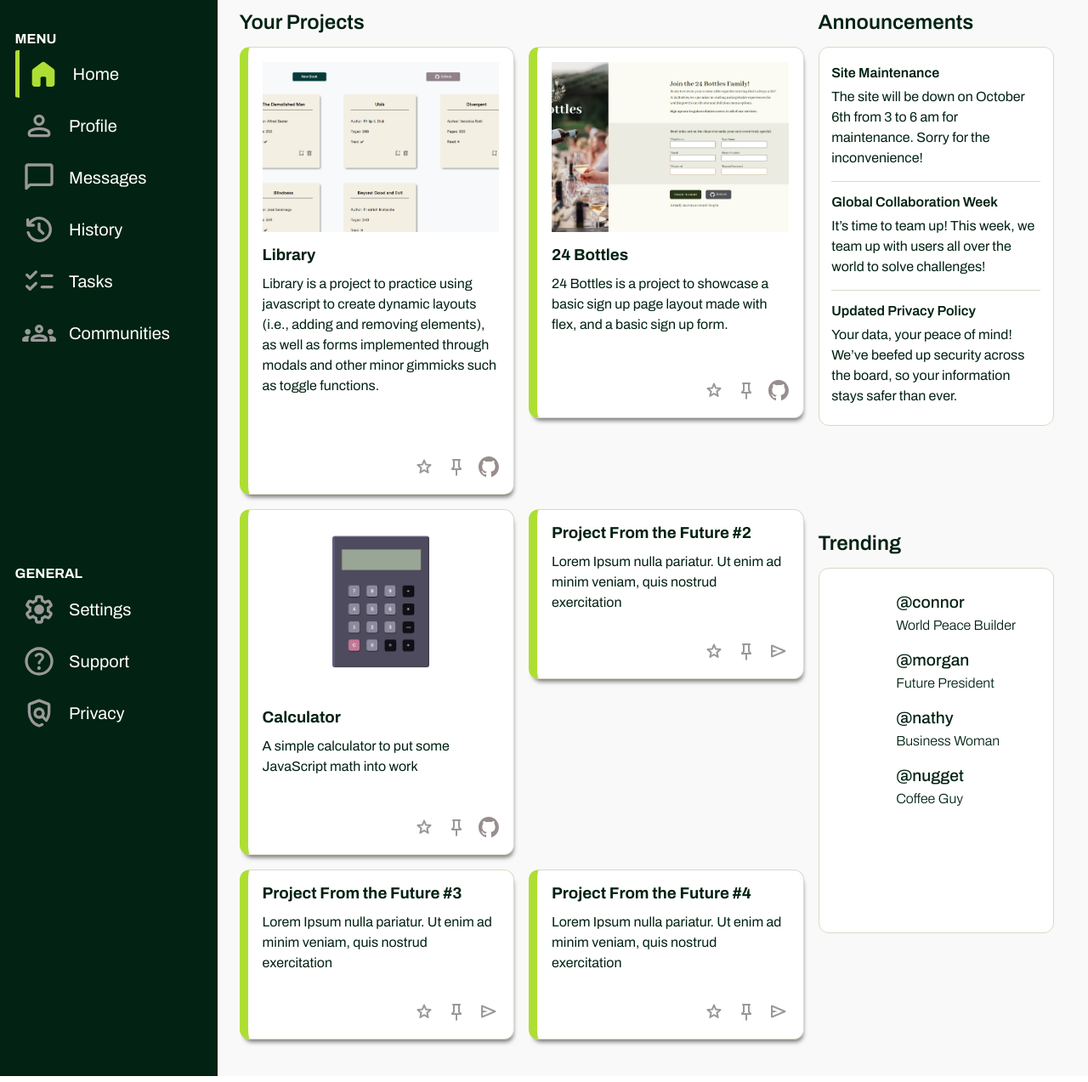
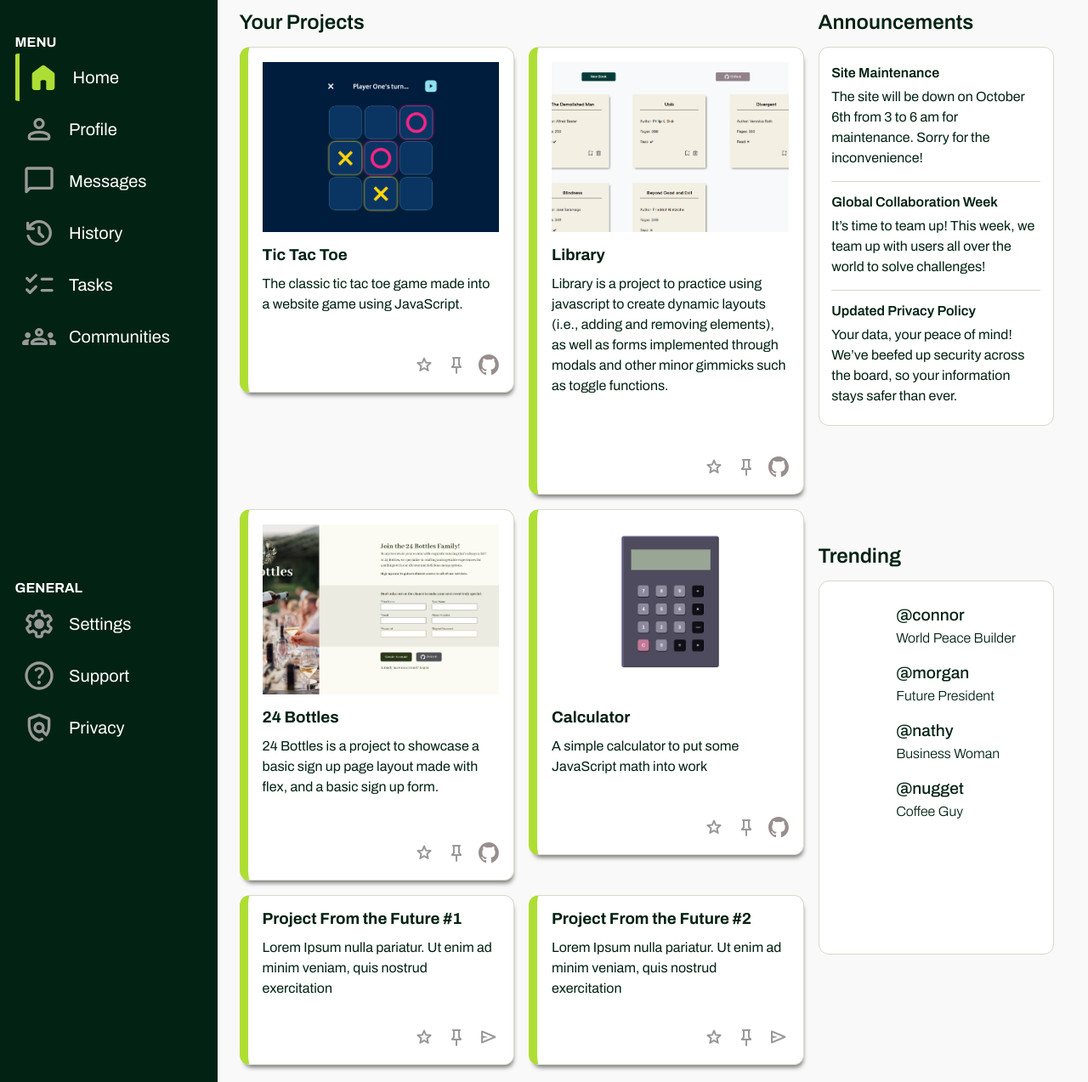
Before and after one commit to detrett/admin-dashboard, a plain HTML site: page index.html in a window 1280 px wide. Shown: the part 183-1456 px from the top of the page at 85% size. Drawn offline with Linux system fonts and the light colour scheme.

Commit message:
feat: add two more projects

```diff
--- a/index.html
+++ b/index.html
@@ -98,7 +98,24 @@
                     <li>
                         <div class="card shadow">
                             <div class="card-content">
-                                <a href="https://detrett.github.io/library/" target="_blank"></a>
+                                <a href="https://detrett.github.io/tic-tac-toe/" target="_blank">
+                                    <div class="project-image tic-tac-toe"></div>
+                                </a>
+                                <h3>Tic Tac Toe</h3>
+                                <p>The classic tic tac toe game made into a website game using JavaScript.</p>
+                            </div>
+                            <ul class="card-icons">
+                                <li><img src="icons/star.svg"></li>
+                                <li><img src="icons/keep.svg"></li>
+                                <li><a href="https://github.com/detrett/tic-tac-toe" target="_blank"><img class="github-dark" src="icons/github-mark.svg"></a></li>
+                            </ul>
+                        </div>
+                    </li>
+
+                    <li>
+                        <div class="card shadow">
+                            <div class="card-content">
+                                <a href="https://detrett.github.io/library/" target="_blank">
                                     <div class="project-image library"></div>
                                 </a>
                                 <h3>Library</h3>
@@ -150,7 +167,7 @@
                     <li>
                         <div class="card shadow">
                             <div class="card-content">
-                                <h3>Project From the Future #2</h3>
+                                <h3>Project From the Future #1</h3>
                                 <p>Lorem Ipsum nulla pariatur. Ut enim ad minim veniam, quis nostrud exercitation</p>
                             </div>
                             <ul class="card-icons">
@@ -164,7 +181,7 @@
                     <li>
                         <div class="card shadow">
                             <div class="card-content">
-                                <h3>Project From the Future #3</h3>
+                                <h3>Project From the Future #2</h3>
                                 <p>Lorem Ipsum nulla pariatur. Ut enim ad minim veniam, quis nostrud exercitation</p>
                             </div>
                             <ul class="card-icons">
@@ -174,21 +191,6 @@
                             </ul>
                         </div>
                     </li>
-
-                    <li>
-                        <div class="card shadow">
-                            <div class="card-content">
-                                <h3>Project From the Future #4</h3>
-                                <p>Lorem Ipsum nulla pariatur. Ut enim ad minim veniam, quis nostrud exercitation</p>
-                            </div>
-                            <ul class="card-icons">
-                                <li><img src="icons/star.svg"></li>
-                                <li><img src="icons/keep.svg"></li>
-                                <li><img src="icons/send.svg"></li>
-                            </ul>
-                        </div>
-                    </li>
-
 
                 </ul>
 
--- a/styles.css
+++ b/styles.css
@@ -356,6 +356,10 @@ button {
     background-image: url(images/library.png);
 }
 
+.tic-tac-toe {
+    background-image: url(images/tic-tac-toe.png);
+}
+
 .announcements {
 
     & li:not(:last-child):after {
```
Also changed, not shown: images/tic-tac-toe.png (added).
